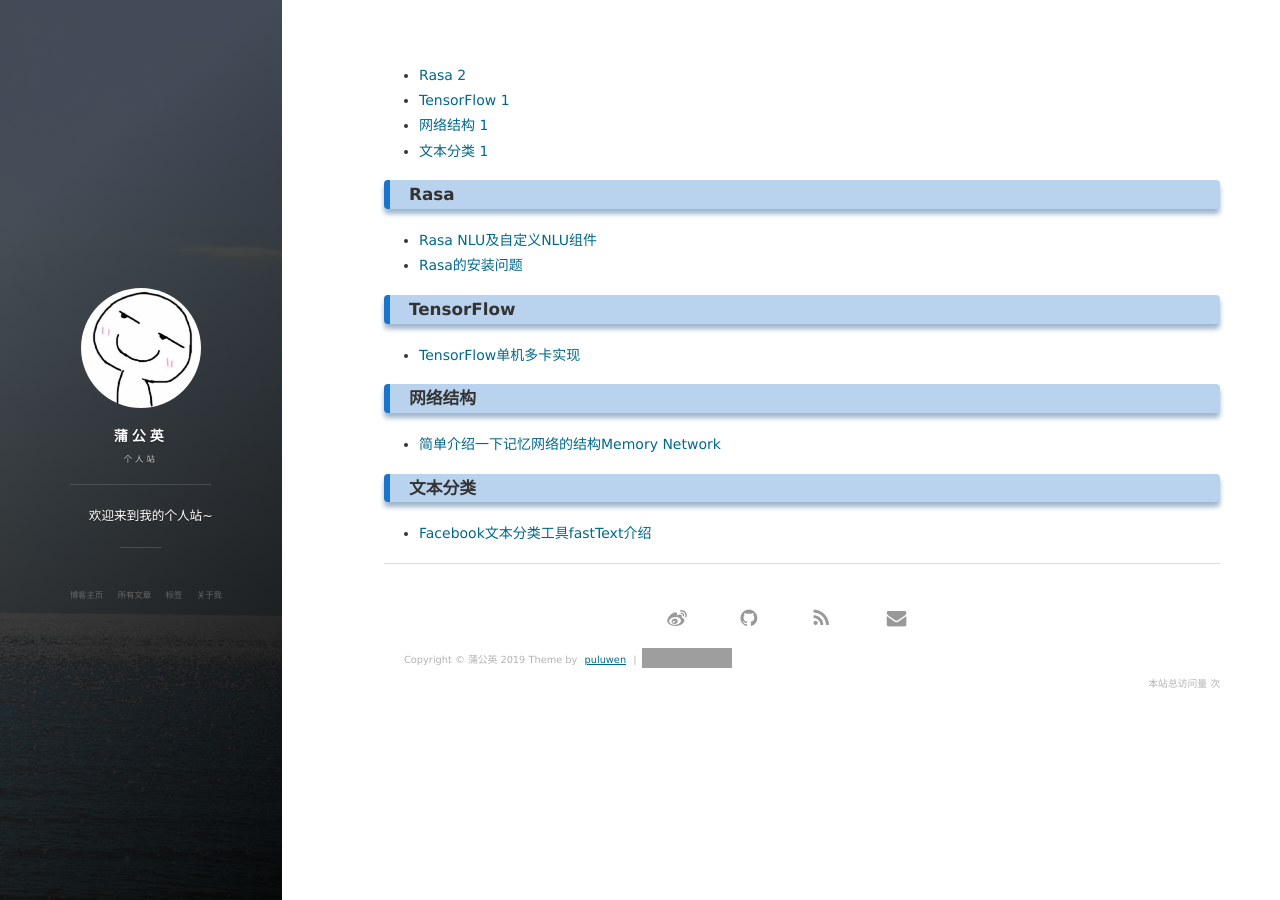
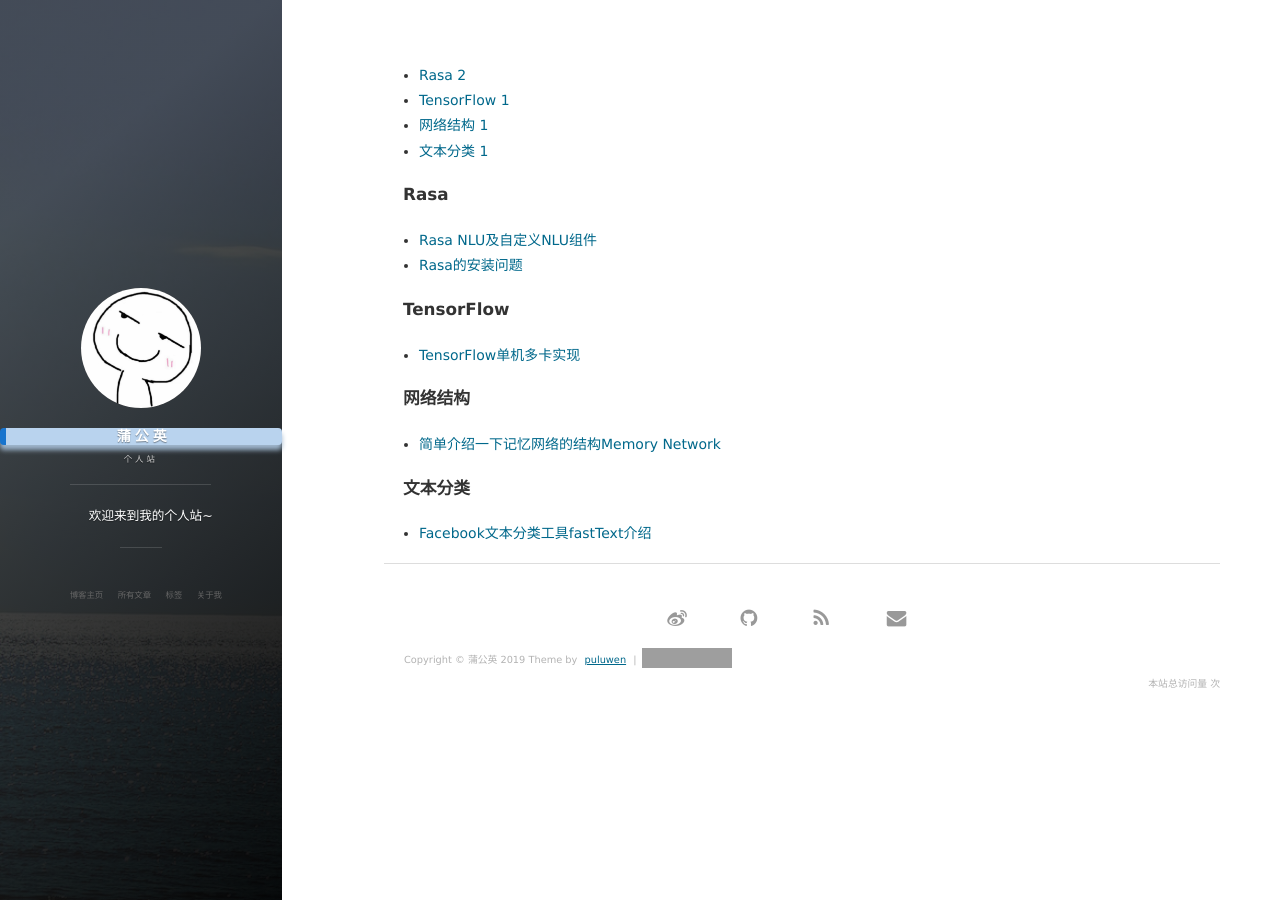
Before and after one commit to puluwen/puluwen.github.io, a Jekyll site: the page built from tags.html, in a window 1280 px wide. Built offline with Jekyll 4.4.1, drawn with Linux system fonts in a browser that asks for light colours; nearby versions of some CDN libraries; comment, search, counter and statistics services are not loaded; grey boxes are pictures that could not be loaded.

Commit message:
update css

```diff
--- a/css/main.css
+++ b/css/main.css
@@ -111,6 +111,11 @@
   font-size: 2.0em;
   line-height: 1.2em;
   letter-spacing: .05em;
+  border-radius: 4px;
+  background:#B9D3EE;
+  box-shadow: 0px 5px 5px #9FB6CD;
+  border-left: 6px solid #1874CD;
+  position:relative;
 }
 
 h2 {
@@ -122,14 +127,14 @@
 h3 {
   font-size: 1.2em;
   text-indent: 4px;
-  border-radius: 4px;
+  /*border-radius: 4px;*/
   padding: 6px 15px;
   margin-bottom: 20px;
   margin-top: 5px;
-  background:#B9D3EE;
+  /*background:#B9D3EE;*/
   /*0px right, 5px botton, 5px fuzzy*/
-  box-shadow: 0px 5px 5px #9FB6CD;
-  border-left: 6px solid #1874CD;
+  /*box-shadow: 0px 5px 5px #9FB6CD;*/
+  /*border-left: 6px solid #1874CD;*/
   position:relative;
 }
 
```
